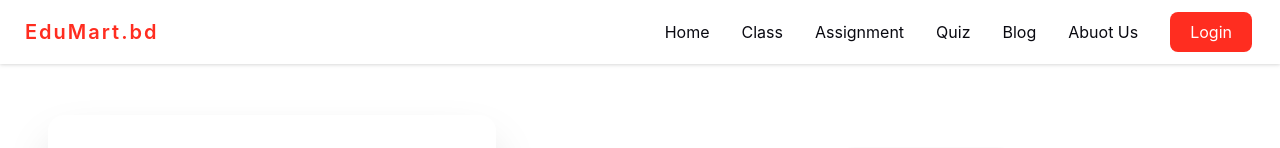
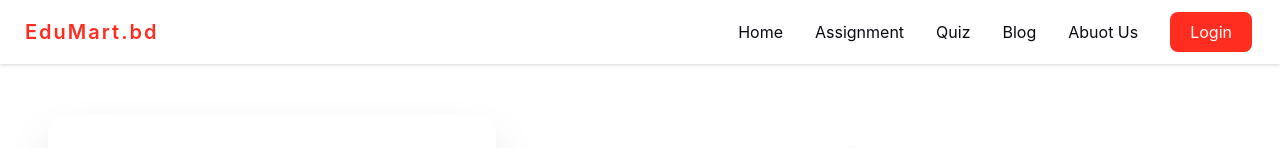
Before and after one commit to grsagor/lms-client-side, a React (Create React App) app: page /login in a window 1280 px wide. Shown: the top 148 px of the page. Built offline with nearby package versions, Linux system fonts and the light colour scheme; no server answers.

Commit message:
desktopgit setup

```diff
--- a/src/Shared/Navbar/Navbar.js
+++ b/src/Shared/Navbar/Navbar.js
@@ -42,7 +42,6 @@ const Navbar = () => {
         }
         const menuItems = <>
             <li><Link style={{ backgroundColor: bgColor1 }} onMouseDown={() => mouseEvent1('#FF2D20')} onMouseUp={() => mouseEvent1('white')} to='/'>Home</Link></li>
-            <li><Link style={{ backgroundColor: bgColor1 }} onMouseDown={() => mouseEvent1('#FF2D20')} onMouseUp={() => mouseEvent1('white')} to='/class'>Class</Link></li>
             <li><Link style={{ backgroundColor: bgColor2 }} onMouseDown={() => mouseEvent2('#FF2D20')} onMouseUp={() => mouseEvent2('white')} to='/submittask'>Assignment</Link></li>
             <li><Link style={{ backgroundColor: bgColor4 }} onMouseDown={() => mouseEvent4('#FF2D20')} onMouseUp={() => mouseEvent4('white')} to='/quiz'>Quiz</Link></li>
             <li><Link style={{ backgroundColor: bgColor3 }} onMouseDown={() => mouseEvent3('#FF2D20')} onMouseUp={() => mouseEvent3('white')} to=''>Blog</Link></li>
```
